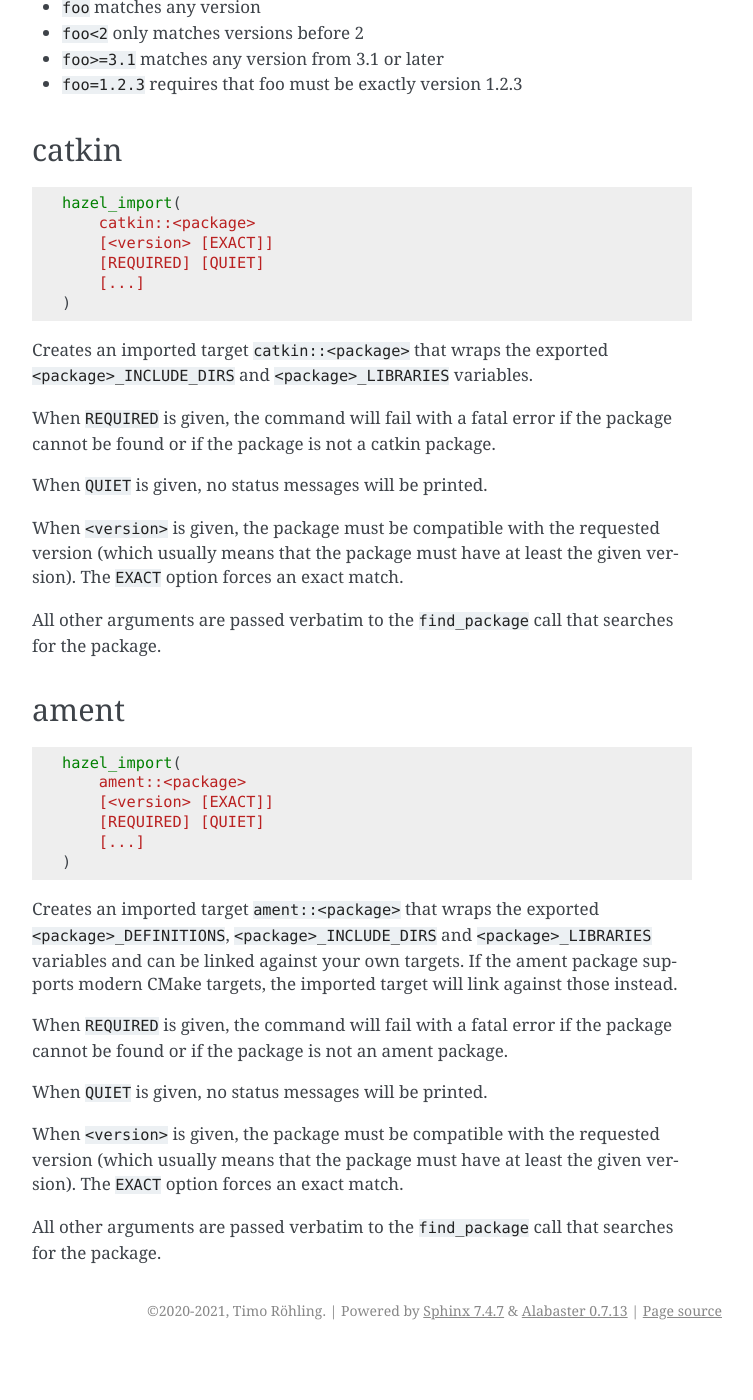
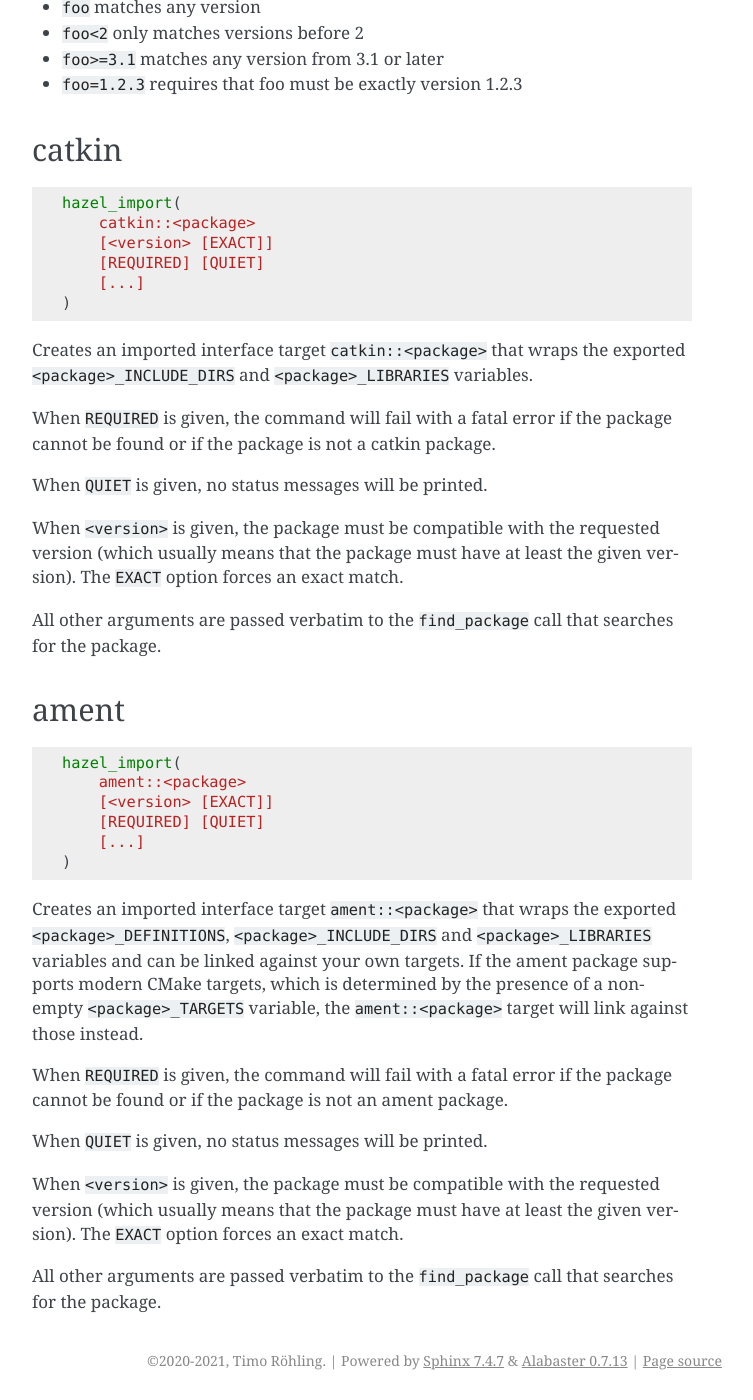
Before and after one commit to roehling/catkin-ng, a Sphinx documentation site: the page built from hazel/docs/command/hazel_import.rst, in a window 1280 px wide and 1400 px high, scrolled down 1122 px. Shown: the whole window, without its empty margins (388-1141 px from the left). Built offline with Sphinx 7.4.7, drawn with Linux system fonts in a browser that asks for light colours; cross-references to code outside the pages are shown as plain code; before the commit the page ends 2472 px from its top, so only the background shows below that; some of the changed text lies outside the part shown.

Commit message:
Reword documentation for hazel_import()

```diff
--- a/hazel/docs/command/hazel_import.rst
+++ b/hazel/docs/command/hazel_import.rst
@@ -43,8 +43,8 @@ pkg-config
         <moduleSpec> [<moduleSpec> ...]
     )
 
-Creates an imported target ``PkgConfig::<target>`` from one or more given
-pkg-config modules.
+Creates an imported interface target ``PkgConfig::<target>`` from one or more
+given pkg-config modules.
 
 When ``REQUIRED`` is given, the command will fail with a fatal error if the
 target cannot be created.
@@ -81,8 +81,8 @@ catkin
         [...]
     )
 
-Creates an imported target ``catkin::<package>`` that wraps the exported
-:cmake:variable:`<package>_INCLUDE_DIRS` and
+Creates an imported interface target ``catkin::<package>`` that wraps the
+exported :cmake:variable:`<package>_INCLUDE_DIRS` and
 :cmake:variable:`<package>_LIBRARIES` variables.
 
 When ``REQUIRED`` is given, the command will fail with a fatal error if the
@@ -109,12 +109,13 @@ ament
         [...]
     )
 
-Creates an imported target ``ament::<package>`` that wraps the exported
-:cmake:variable:`<package>_DEFINITIONS`,
+Creates an imported interface target ``ament::<package>`` that wraps the
+exported :cmake:variable:`<package>_DEFINITIONS`,
 :cmake:variable:`<package>_INCLUDE_DIRS` and
 :cmake:variable:`<package>_LIBRARIES` variables and can be linked against your
-own targets. If the ament package supports modern CMake targets, the imported
-target will link against those instead.
+own targets. If the ament package supports modern CMake targets, which is
+determined by the presence of a non-empty :cmake:variable:`<package>_TARGETS`
+variable, the ``ament::<package>`` target will link against those instead.
 
 When ``REQUIRED`` is given, the command will fail with a fatal error if the
 package cannot be found or if the package is not an ament package.
```
Also changed, not shown: other parts of hazel/docs/command/hazel_import.rst (+2 -2 lines).
